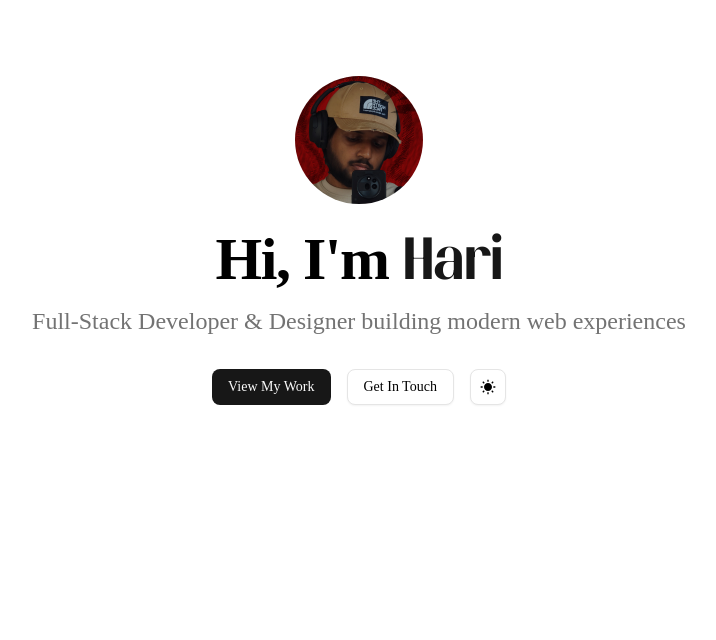
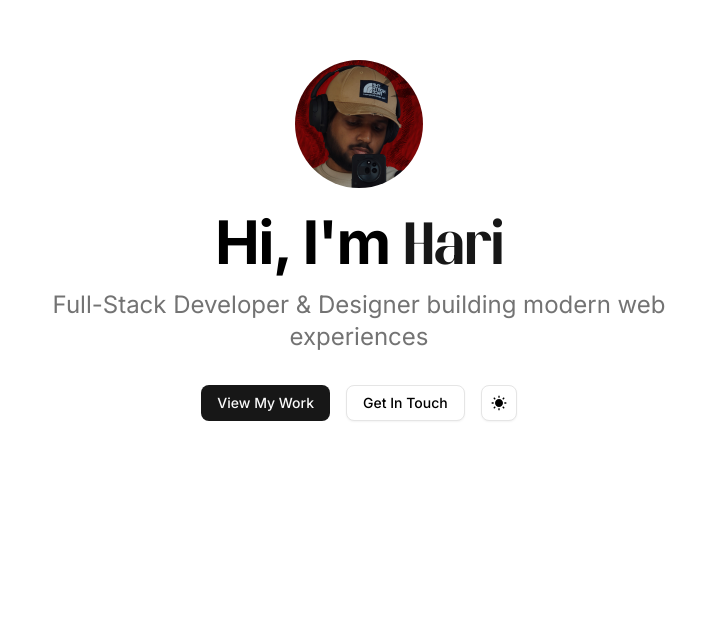
Before and after one commit to codezeroexe/portfolio-website, a Next.js app: page / in a window 1280 px wide. Shown: the part 160-800 px from the top of the page, without its empty margins (281-997 px from the left). Built offline with nearby package versions, Linux system fonts and the light colour scheme.

Commit message:
add: melodrama font for Hari/Me/Touch, custom avatar, keep Inter as default

```diff
--- a/src/app/layout.tsx
+++ b/src/app/layout.tsx
@@ -1,7 +1,13 @@
 import type { Metadata } from "next";
+import { Inter } from "next/font/google";
 import localFont from "next/font/local";
 import "./globals.css";
 import { ThemeProvider } from "./theme-provider";
+
+const inter = Inter({
+  variable: "--font-sans",
+  subsets: ["latin"],
+});
 
 const melodrama = localFont({
   src: [
@@ -26,8 +32,8 @@
   children: React.ReactNode;
 }>) {
   return (
-    <html lang="en" className={`${melodrama.variable} h-full antialiased`} suppressHydrationWarning>
-      <body className="min-h-full flex flex-col">
+    <html lang="en" className={`${inter.variable} ${melodrama.variable} h-full antialiased`} suppressHydrationWarning>
+      <body className="min-h-full flex flex-col font-sans">
         <ThemeProvider>{children}</ThemeProvider>
       </body>
     </html>
```
